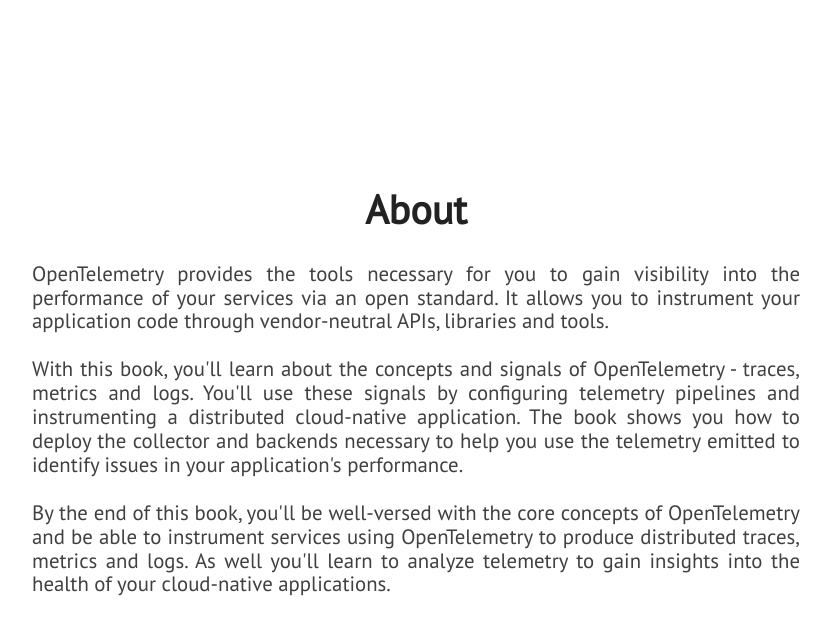
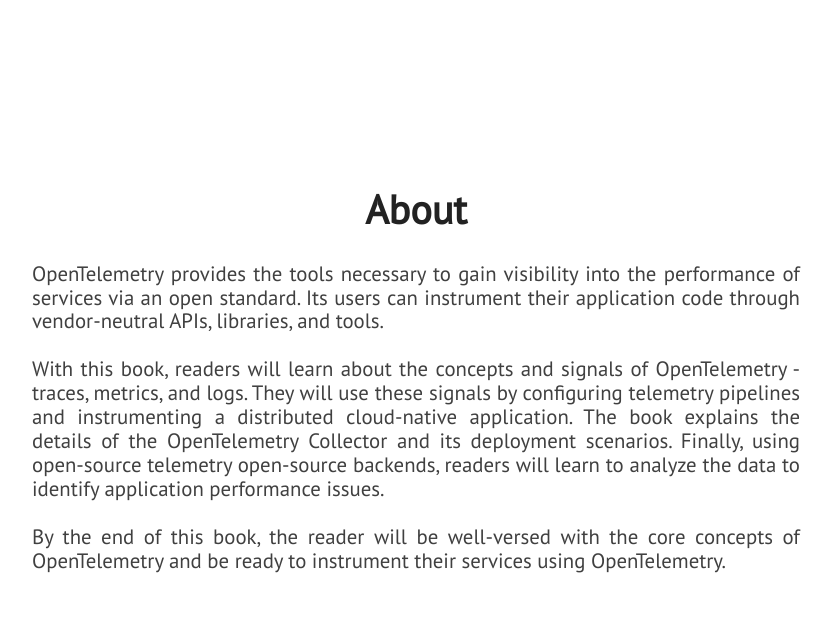
Before and after one commit to codeboten/symmetrical-octo-garbanzo, a Jekyll site: the page built from index.html, in a window 1280 px wide and 900 px high, scrolled down 1024 px. Shown: the top 635 px of the window, without its empty margins (224-1056 px from the left). Built offline with Jekyll 4.4.1, drawn with Linux system fonts in a browser that asks for light colours; nearby versions of some CDN libraries.

Commit message:
update about

```diff
--- a/_includes/about.html
+++ b/_includes/about.html
@@ -3,11 +3,11 @@
         <div id="about-text">
             <div class="section-heading">About</div>
             <p class="paragraph-text justify-text">
-                OpenTelemetry provides the tools necessary for you to gain visibility into the performance of your services via an open standard. It allows you to instrument your application code through vendor-neutral APIs, libraries and tools.<br/><br/>
+                OpenTelemetry provides the tools necessary to gain visibility into the performance of services via an open standard. Its users can instrument their application code through vendor-neutral APIs, libraries, and tools.<br/><br/>
 
-                With this book, you'll learn about the concepts and signals of OpenTelemetry - traces, metrics and logs. You'll use these signals by configuring telemetry pipelines and instrumenting a distributed cloud-native application. The book shows you how to deploy the collector and backends necessary to help you use the telemetry emitted to identify issues in your application's performance.<br/><br/>
+                With this book, readers will learn about the concepts and signals of OpenTelemetry - traces, metrics, and logs. They will use these signals by configuring telemetry pipelines and instrumenting a distributed cloud-native application. The book explains the details of the OpenTelemetry Collector and its deployment scenarios. Finally, using open-source telemetry open-source backends, readers will learn to analyze the data to identify application performance issues.<br/><br/>
 
-                By the end of this book, you'll be well-versed with the core concepts of OpenTelemetry and be able to instrument services using OpenTelemetry to produce distributed traces, metrics and logs. As well you'll learn to analyze telemetry to gain insights into the health of your cloud-native applications.
+                By the end of this book, the reader will be well-versed with the core concepts of OpenTelemetry and be ready to instrument their services using OpenTelemetry. <br/><br/>
             </p>
         </div>
     </section>
```
